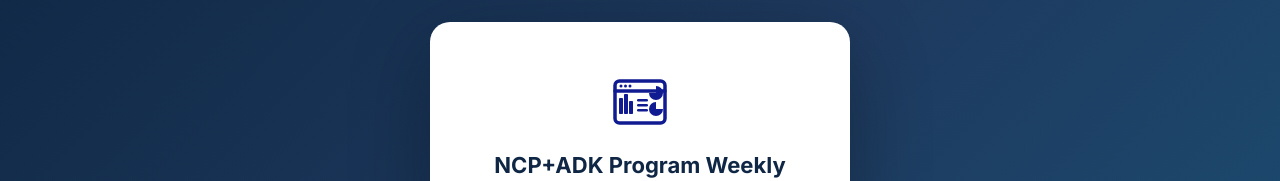
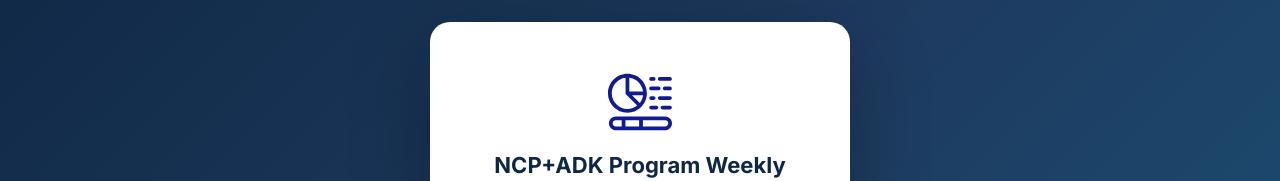
Before and after one commit to nathanjohnpayne/device-platform-reporting, a React app: page / in a window 1280 px wide. Shown: the part 140-321 px from the top of the page. Built offline with nearby package versions, Linux system fonts and the light colour scheme; no server answers.

Commit message:
Replace site logo asset

```diff
--- a/src/components/SiteLogo.js
+++ b/src/components/SiteLogo.js
@@ -1,32 +1,48 @@
 import React from 'react';
 
+// License: CC Attribution. Made by nixx design: https://dribbble.com/nixxdsgn
 export default function SiteLogo({ className = '' }) {
   return (
     <svg
       className={className}
-      viewBox="0 0 64 64"
-      fill="none"
+      viewBox="0 0 512 512"
       xmlns="http://www.w3.org/2000/svg"
       aria-hidden="true"
       focusable="false"
+      style={{ fill: 'currentColor', fillRule: 'evenodd', clipRule: 'evenodd', strokeLinejoin: 'round', strokeMiterlimit: 2 }}
     >
-      <rect x="7" y="11" width="50" height="42" rx="4.5" stroke="currentColor" strokeWidth="3.5" />
-      <path d="M7 21H57" stroke="currentColor" strokeWidth="3.5" strokeLinecap="round" />
-
-      <circle cx="13" cy="16" r="1.5" fill="currentColor" />
-      <circle cx="17.5" cy="16" r="1.5" fill="currentColor" />
-      <circle cx="22" cy="16" r="1.5" fill="currentColor" />
-
-      <rect x="11" y="28" width="4" height="16" rx="0.75" fill="currentColor" />
-      <rect x="16" y="24" width="4" height="20" rx="0.75" fill="currentColor" />
-      <rect x="21" y="31" width="4" height="13" rx="0.75" fill="currentColor" />
-
-      <rect x="29" y="29" width="11" height="2.6" rx="1.3" fill="currentColor" />
-      <rect x="29" y="34" width="11" height="2.6" rx="1.3" fill="currentColor" />
-      <rect x="29" y="39" width="11" height="2.6" rx="1.3" fill="currentColor" />
-
-      <path d="M48 23V16A7 7 0 1 1 41 23H48Z" fill="currentColor" />
-      <path d="M48 39V32A7 7 0 1 0 55 39H48Z" fill="currentColor" />
+      <g transform="translate(-3072,-0.00115)">
+        <g transform="translate(3212.58,310.743)">
+          <path d="m 0,-249.363 v 124.676 c 0,0.497 0.025,0.993 0.075,1.488 0.021,0.212 0.061,0.418 0.091,0.628 0.038,0.274 0.07,0.55 0.125,0.822 0.049,0.245 0.116,0.483 0.177,0.723 0.058,0.234 0.11,0.47 0.179,0.701 0.073,0.237 0.162,0.466 0.246,0.698 0.082,0.23 0.157,0.461 0.251,0.687 0.089,0.218 0.196,0.426 0.295,0.639 0.11,0.231 0.212,0.463 0.333,0.691 0.11,0.203 0.234,0.396 0.352,0.595 0.133,0.221 0.259,0.447 0.403,0.663 0.147,0.219 0.311,0.426 0.469,0.637 0.135,0.181 0.26,0.366 0.404,0.54 0.314,0.382 0.644,0.75 0.994,1.1 L 92.52,-25.949 C 71.157,-9.14 44.229,0.898 15,0.898 c -69.245,0 -125.58,-56.335 -125.58,-125.579 0,-64.17 48.381,-117.245 110.58,-124.682 m 139.681,109.682 H 30 v -109.682 c 57.279,6.85 102.832,52.402 109.681,109.682 m -25.949,92.519 -62.519,-62.519 h 88.468 c -2.8,23.411 -12.058,44.867 -25.949,62.519 M 15,30.898 c 85.787,0 155.58,-69.793 155.58,-155.579 0,-85.787 -69.793,-155.58 -155.58,-155.58 -85.787,0 -155.58,69.793 -155.58,155.58 0,85.786 69.793,155.579 155.58,155.579" />
+        </g>
+        <g transform="translate(3416.91,56.5906)">
+          <path d="m 0,30 h 20.24 c 8.284,0 15,-6.716 15,-15 0,-8.284 -6.716,-15 -15,-15 H 0 c -8.284,0 -15,6.716 -15,15 0,8.284 6.716,15 15,15" />
+        </g>
+        <g transform="translate(3485.89,56.5906)">
+          <path d="m 0,30 h 81.82 c 8.284,0 15,-6.716 15,-15 0,-8.284 -6.716,-15 -15,-15 H 0 c -8.284,0 -15,6.716 -15,15 0,8.284 6.716,15 15,15" />
+        </g>
+        <g transform="translate(3416.91,132.901)">
+          <path d="m 0,30 h 60.24 c 8.284,0 15,-6.717 15,-15 0,-8.285 -6.716,-15 -15,-15 H 0 c -8.284,0 -15,6.715 -15,15 0,8.283 6.716,15 15,15" />
+        </g>
+        <g transform="translate(3567.71,162.901)">
+          <path d="m 0,-30 h -41.82 c -8.284,0 -15,6.715 -15,15 0,8.283 6.716,15 15,15 H 0 C 8.284,0 15,-6.717 15,-15 15,-23.285 8.284,-30 0,-30" />
+        </g>
+        <g transform="translate(3416.91,209.22)">
+          <path d="m 0,30 h 20.24 c 8.284,0 15,-6.716 15,-15 0,-8.284 -6.716,-15 -15,-15 H 0 c -8.284,0 -15,6.716 -15,15 0,8.284 6.716,15 15,15" />
+        </g>
+        <g transform="translate(3567.71,239.22)">
+          <path d="m 0,-30 h -81.82 c -8.284,0 -15,6.716 -15,15 0,8.284 6.716,15 15,15 H 0 C 8.284,0 15,-6.716 15,-15 15,-23.284 8.284,-30 0,-30" />
+        </g>
+        <g transform="translate(3416.91,285.53)">
+          <path d="m 0,30 h 42.24 c 8.284,0 15,-6.715 15,-15 0,-8.283 -6.716,-15 -15,-15 H 0 c -8.284,0 -15,6.717 -15,15 0,8.285 6.716,15 15,15" />
+        </g>
+        <g transform="translate(3567.71,315.53)">
+          <path d="m 0,-30 h -59.82 c -8.284,0 -15,6.717 -15,15 0,8.285 6.716,15 15,15 H 0 C 8.284,0 15,-6.715 15,-15 15,-23.283 8.284,-30 0,-30" />
+        </g>
+        <g transform="translate(3546.69,408.947)">
+          <path d="m 0,35.268 c -4.711,4.712 -10.973,7.306 -17.632,7.306 h -178.03 v -49.88 h 178.03 c 6.659,0 12.921,2.595 17.633,7.306 4.712,4.712 7.307,10.975 7.307,17.634 0,6.563 -2.663,12.99 -7.308,17.634 m -430.086,-10e-4 c -4.705,-4.704 -7.296,-10.967 -7.296,-17.633 0,-6.666 2.591,-12.928 7.296,-17.633 4.712,-4.712 10.979,-7.307 17.644,-7.307 h 47.19 v 49.88 h -47.19 c -6.666,0 -12.932,-2.595 -17.644,-7.307 m 204.424,7.307 h -109.59 v -49.88 h 109.59 z M 21.215,-21.212 C 10.837,-31.59 -2.959,-37.306 -17.632,-37.306 h -394.81 c -14.679,0 -28.478,5.716 -38.857,16.094 -10.371,10.371 -16.083,24.167 -16.083,38.846 0,14.68 5.712,28.477 16.083,38.847 10.378,10.378 24.178,16.093 38.857,16.093 h 394.81 c 14.673,0 28.47,-5.715 38.846,-16.093 10.378,-10.378 16.094,-24.174 16.094,-38.847 0,-14.673 -5.716,-28.469 -16.093,-38.846" />
+        </g>
+      </g>
     </svg>
   );
 }
```
Also changed, not shown: public/favicon.svg.
